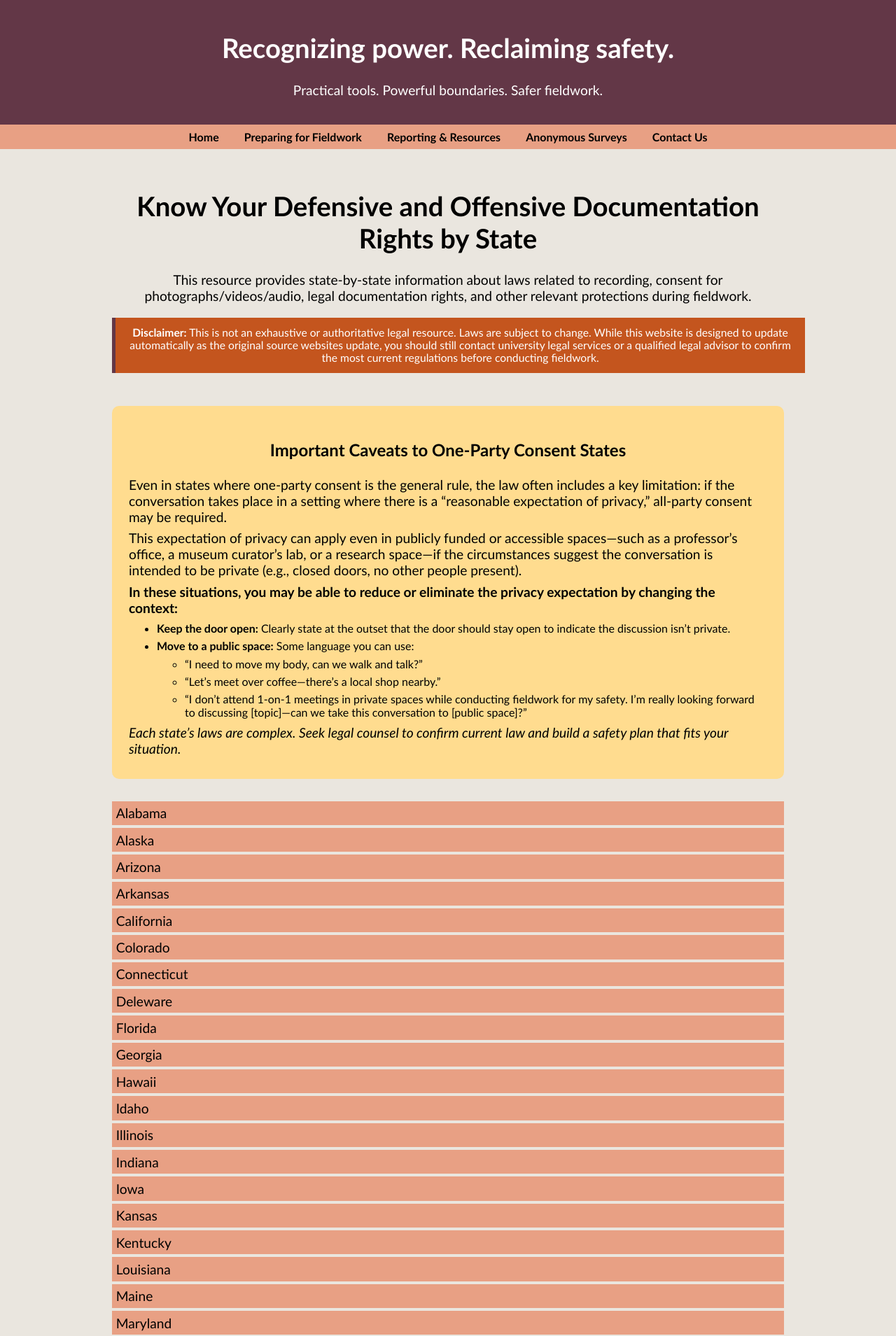
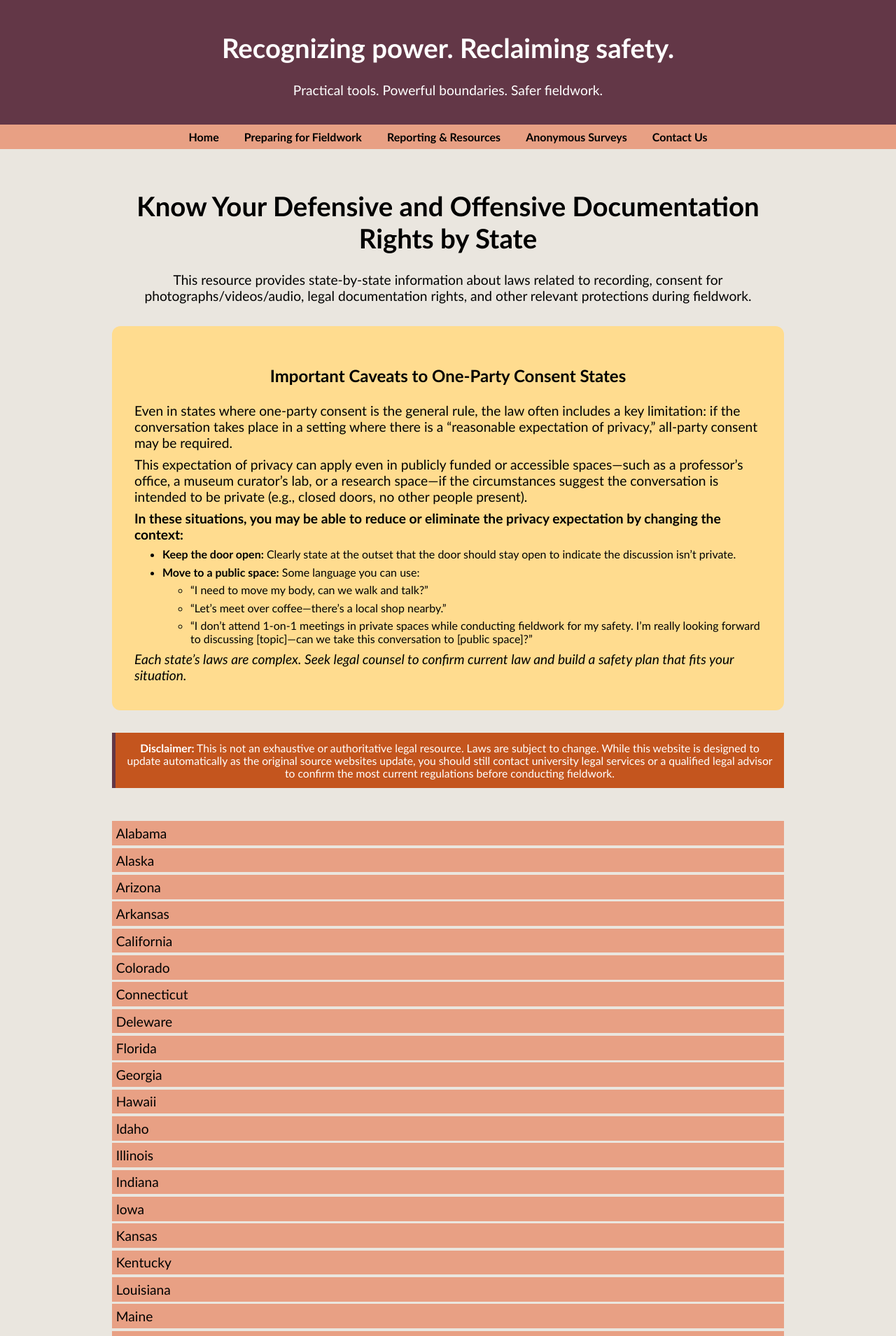
Before and after one commit to AnthroSafetyWarrior/GoldenTrowelProject, a Jekyll site: the page built from _pages/statelaw.html, in a window 1280 px wide. Shown: the top 1909 px of the page at 70% size. Built offline with Jekyll 4.4.1, drawn with Linux system fonts in a browser that asks for light colours.

Commit message:
updating pages

```diff
--- a/_pages/statelaw.html
+++ b/_pages/statelaw.html
@@ -27,11 +27,11 @@ permalink: /statelaw.html
 /* One-Party Caveat callout box */
 .oneparty-caveat {
   background-color: #ffdc8f;
-  padding: 1.5em;
+  padding: 2em;
   margin: 2em auto;
   max-width: 100%;
   text-align: center;       /* centers the heading */
-  border-radius: 10px;
+  border-radius: 12px;
 }
 
 /* Make paragraph/list text readable (left aligned) inside the box */
@@ -94,7 +94,7 @@ permalink: /statelaw.html
   color: white;
   background-color: #c4551eff;
   padding: 0.8em;
-  width: 100%;
+  max-width: 100%;
   border-left: 5px solid #633747ff;
   margin-bottom: 3em;
   margin-left: auto;
@@ -106,9 +106,6 @@ permalink: /statelaw.html
 <div class="page-intro">
 <h1>Know Your Defensive and Offensive Documentation Rights by State</h1>
 <p>This resource provides state-by-state information about laws related to recording, consent for photographs/videos/audio, legal documentation rights, and other relevant protections during fieldwork.</p>
-</div>
-<div class="disclaimer">
-  <strong>Disclaimer:</strong> This is not an exhaustive or authoritative legal resource. Laws are subject to change. While this website is designed to update automatically as the original source websites update, you should still contact university legal services or a qualified legal advisor to confirm the most current regulations before conducting fieldwork.
 </div>
 
 <div class="oneparty-caveat" role="region" aria-labelledby="opc-caveats-title">
@@ -138,8 +135,9 @@ permalink: /statelaw.html
 </div>
 
 
-
-
+<div class="disclaimer">
+  <strong>Disclaimer:</strong> This is not an exhaustive or authoritative legal resource. Laws are subject to change. While this website is designed to update automatically as the original source websites update, you should still contact university legal services or a qualified legal advisor to confirm the most current regulations before conducting fieldwork.
+</div>
 
 
 <!-- Example accordion section for [Alabama] -->
```
